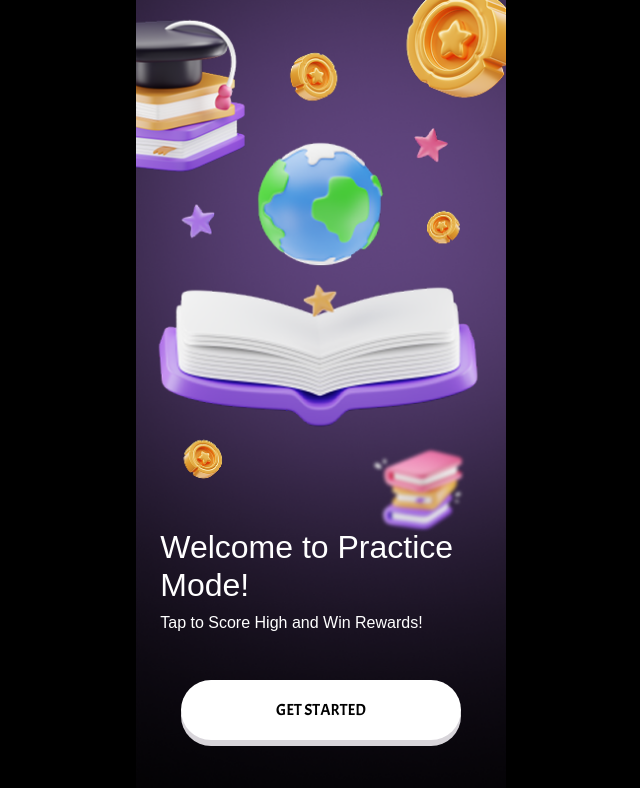
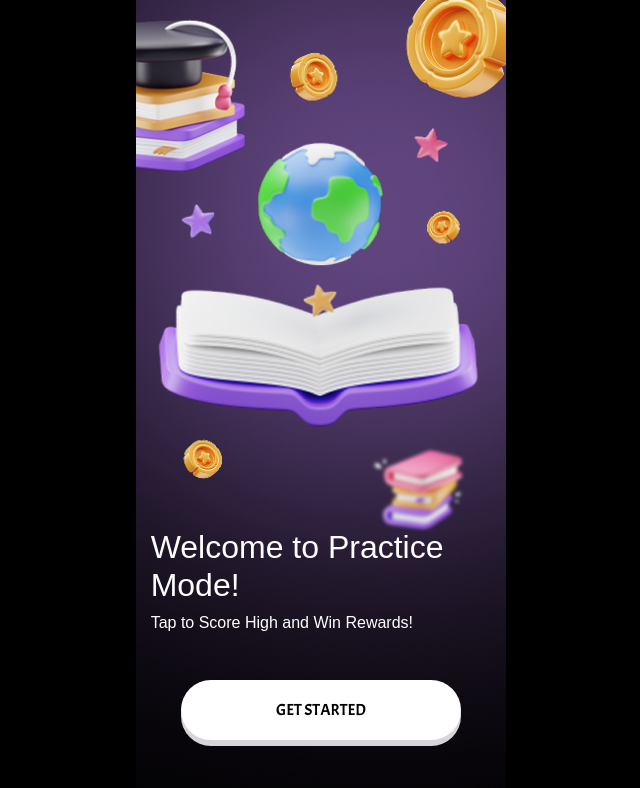
Before and after one commit to lirunziii/frontend, a plain HTML site: page index.html in a window 1280 px wide. Shown: the whole page, without its empty margins (319-959 px from the left). Drawn offline with Linux system fonts and the light colour scheme; a web font is replaced by a local one.

Commit message:
修改边距

```diff
--- a/index.html
+++ b/index.html
@@ -32,8 +32,8 @@
 
     .words{
         position: absolute;
-        left: 3vh;
-        right: 3vh;
+        left: 1.8vh;
+        right: 1.8vh;
         top: 66vh;
         height: auto;
         display: flex;
```
